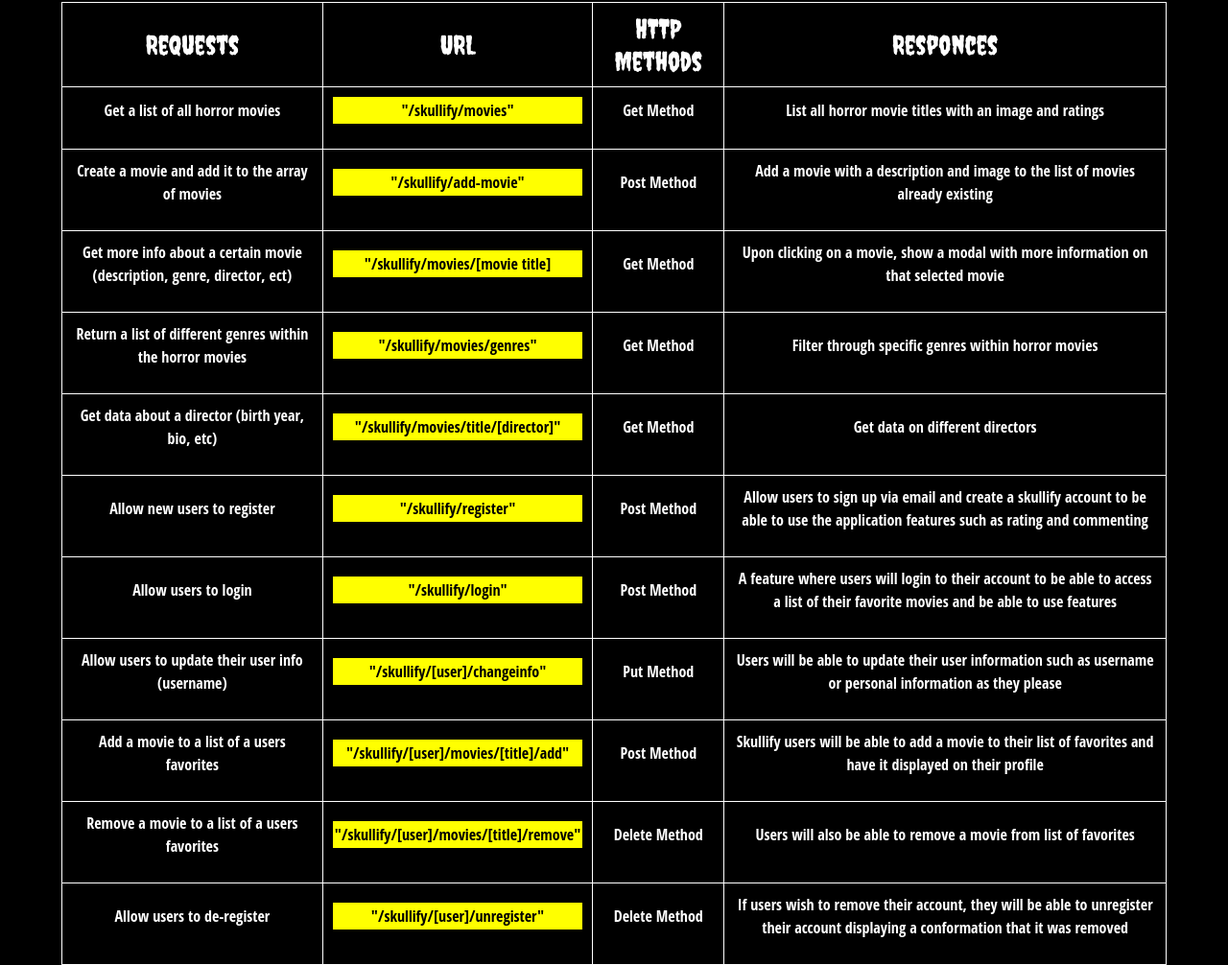
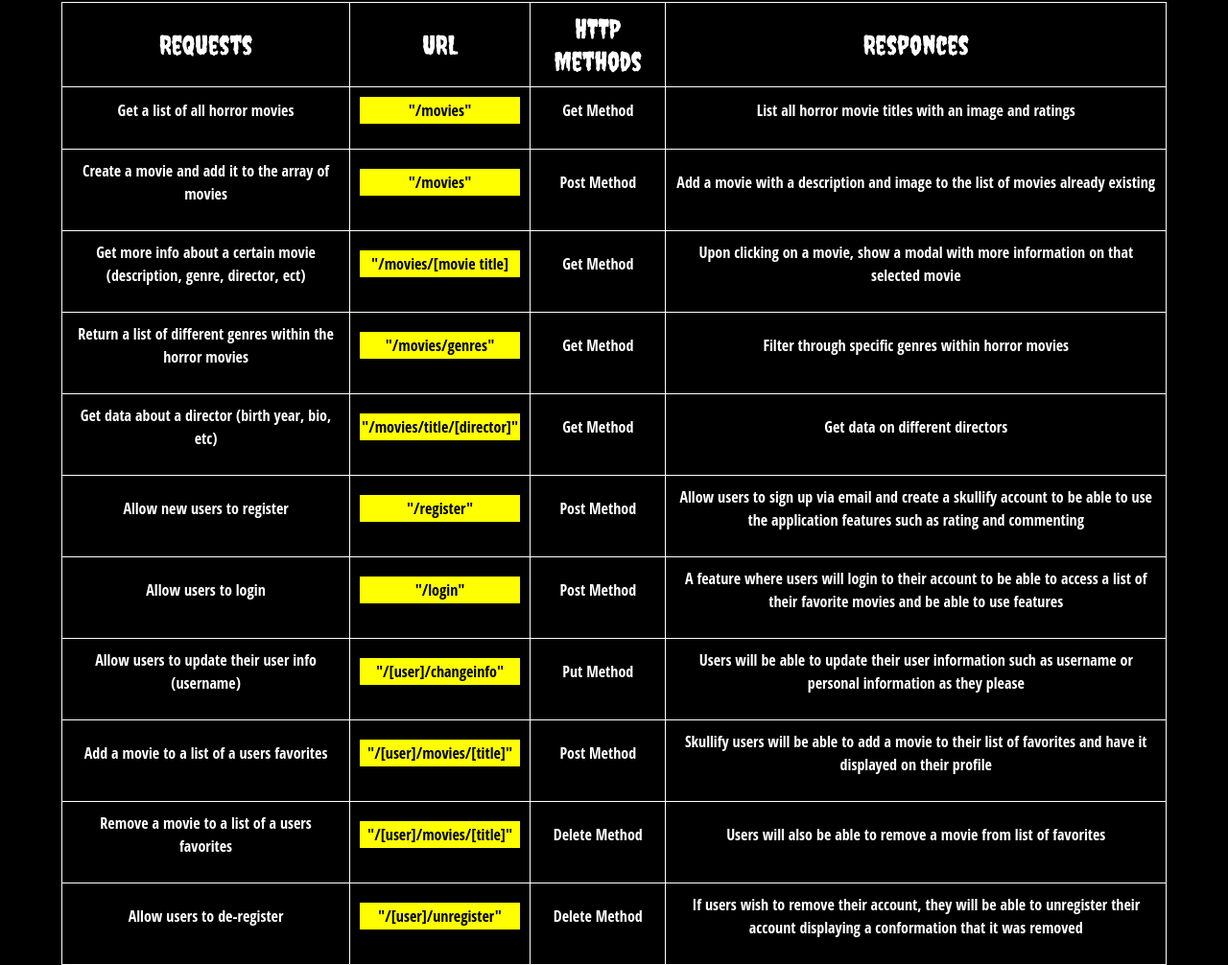
Before and after one commit to webcodejunkie/movie_api, a website: page public/documentation.html in a window 1280 px wide. Shown: the part 714-1720 px from the top of the page at 96% size. Drawn offline with nearby package versions, Linux system fonts and the light colour scheme.

Commit message:
removed /skullify from requests

```diff
--- a/public/documentation.html
+++ b/public/documentation.html
@@ -100,7 +100,7 @@
                   <p>Get a list of all horror movies</p>
                 </th>
                 <th class="api-methods-table">
-                  <p class="text-highligher">"/skullify/movies"</p>
+                  <p class="text-highligher">"/movies"</p>
                 </th>
                 <th class="api-methods-table">
                   <p>Get Method</p>
@@ -117,7 +117,7 @@
                   <p>Create a movie and add it to the array of movies</p>
                 </th>
                 <th class="api-methods-table">
-                  <p class="text-highligher">"/skullify/add-movie"</p>
+                  <p class="text-highligher">"/movies"</p>
                 </th>
                 <th class="api-methods-table">
                   <p>Post Method</p>
@@ -134,7 +134,7 @@
                   <p>Get more info about a certain movie (description, genre, director, ect)</p>
                 </th>
                 <th class="api-methods-table">
-                  <p class="text-highligher">"/skullify/movies/[movie title]</p>
+                  <p class="text-highligher">"/movies/[movie title]</p>
                 </th>
                 <th class="api-methods-table">
                   <p>Get Method</p>
@@ -151,7 +151,7 @@
                   <p>Return a list of different genres within the horror movies</p>
                 </th>
                 <th class="api-methods-table">
-                  <p class="text-highligher">"/skullify/movies/genres"</p>
+                  <p class="text-highligher">"/movies/genres"</p>
                 </th>
                 <th class="api-methods-table">
                   <p>Get Method</p>
@@ -168,7 +168,7 @@
                   <p>Get data about a director (birth year, bio, etc)</p>
                 </th>
                 <th class="api-methods-table">
-                  <p class="text-highligher">"/skullify/movies/title/[director]"</p>
+                  <p class="text-highligher">"/movies/title/[director]"</p>
                 </th>
                 <th class="api-methods-table">
                   <p>Get Method</p>
@@ -185,7 +185,7 @@
                   <p>Allow new users to register</p>
                 </th>
                 <th class="api-methods-table">
-                  <p class="text-highligher">"/skullify/register"</p>
+                  <p class="text-highligher">"/register"</p>
                 </th>
                 <th class="api-methods-table">
                   <p>Post Method</p>
@@ -202,7 +202,7 @@
                   <p>Allow users to login</p>
                 </th>
                 <th class="api-methods-table">
-                  <p class="text-highligher">"/skullify/login"</p>
+                  <p class="text-highligher">"/login"</p>
                 </th>
                 <th class="api-methods-table">
                   <p>Post Method</p>
@@ -219,7 +219,7 @@
                   <p>Allow users to update their user info (username)</p>
                 </th>
                 <th class="api-methods-table">
-                  <p class="text-highligher">"/skullify/[user]/changeinfo"</p>
+                  <p class="text-highligher">"/[user]/changeinfo"</p>
                 </th>
                 <th class="api-methods-table">
                   <p>Put Method</p>
@@ -236,7 +236,7 @@
                   <p>Add a movie to a list of a users favorites</p>
                 </th>
                 <th class="api-methods-table">
-                  <p class="text-highligher">"/skullify/[user]/movies/[title]/add"</p>
+                  <p class="text-highligher">"/[user]/movies/[title]"</p>
                 </th>
                 <th class="api-methods-table">
                   <p>Post Method</p>
@@ -253,7 +253,7 @@
                   <p>Remove a movie to a list of a users favorites</p>
                 </th>
                 <th class="api-methods-table">
-                  <p class="text-highligher">"/skullify/[user]/movies/[title]/remove"</p>
+                  <p class="text-highligher">"/[user]/movies/[title]"</p>
                 </th>
                 <th class="api-methods-table">
                   <p>Delete Method</p>
@@ -270,7 +270,7 @@
                   <p>Allow users to de-register</p>
                 </th>
                 <th class="api-methods-table">
-                  <p class="text-highligher">"/skullify/[user]/unregister"</p>
+                  <p class="text-highligher">"/[user]/unregister"</p>
                 </th>
                 <th class="api-methods-table">
                   <p>Delete Method</p>
```
Also changed, not shown: index.js (+11 -11 lines).
